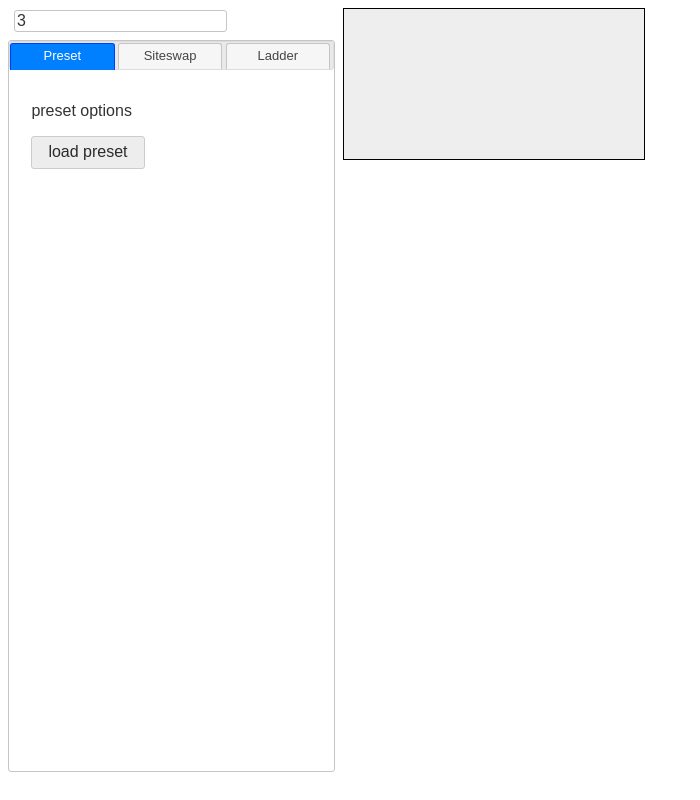
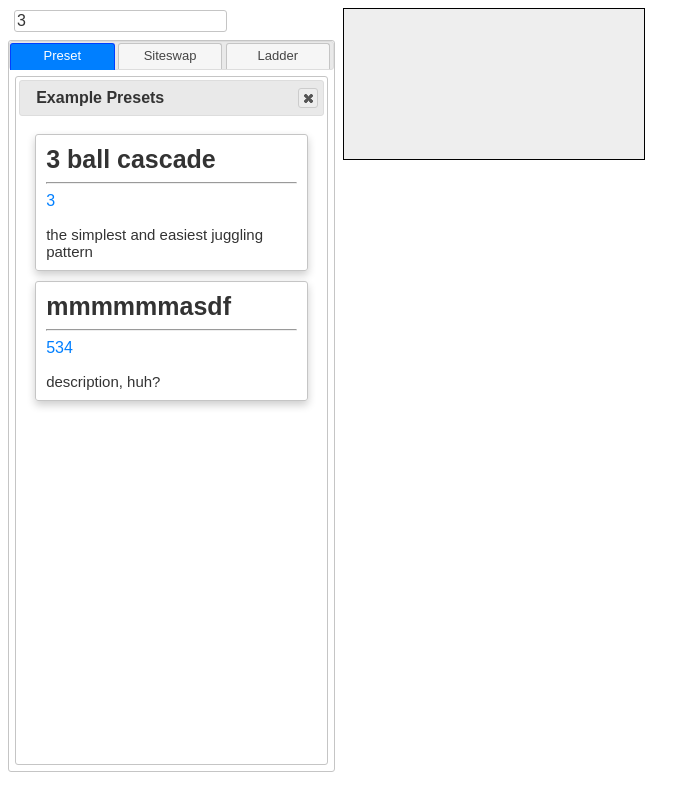
Before and after one commit to silso/siteswapsim, a plain HTML site: page index.html in a window 1280 px wide. Both pictures are taken after a click on the button "load preset". Shown: the whole page, without its empty margins (0-700 px from the left). Drawn offline with nearby package versions, Linux system fonts and the light colour scheme.

Commit message:
basic preset selection functionality (cards)

```diff
--- a/index.html
+++ b/index.html
@@ -75,8 +75,19 @@
 					</div>
 				</div>
 				<div id='presetOptions'>
-					<p>preset options</p>
+					<h2 id='asdf'>Current preset:</h2>
+					<div id='currentPresetWrapper'>
+						<div id='currentPreset' class='presetCard'>
+							<p class='presetTitle'><strong>name</strong></p>
+							<hr>
+							<p class='presetSiteswap'>534abcd</p>
+							<p class='presetDescription'>hey this is a description</p>
+						</div>
+					</div>
+					<button id='loadPresetBasic' class='ui-button ui-widget ui-corner-all'>load preset basic</button>
 					<button id='loadPreset' class='ui-button ui-widget ui-corner-all'>load preset</button>
+					<div id='examplePresets' title='Example Presets'>
+					</div>
 				</div>
 			</div>
 		</div>
--- a/parseInput.js
+++ b/parseInput.js
@@ -1,13 +1,15 @@
 'use strict';
 
 //TODO: (maybe) instead of destroying sliders in resetLadder, delete handles. this way functions aren't redefined each time ladder is reset
-//TODO: make slider handle value not on slider (by appending an element)
+//TODO: make slider handle value not on top of slider (by appending an element)
 //TODO: give ladder lines colors based on the loop they are in
+//TODO: when bottom handle on right slider is brought to very bottom, allow to then be dragged down from the top (wrap around)
 
 //temporary global to figure out animation stuff
 var preset;
 var animationInstance;
-var presetArr = [];
+var examplePresetArr = [];
+var customPresetArr = [];
 
 
 $(document).ready(function() {
@@ -20,22 +22,33 @@ $(document).ready(function() {
 	var speedLimit = document.getElementById('speedLimit');
 	var repeatCount = document.getElementById('repeatCount');
 
+	//allow resizing of user entry
+	$('#userEntryWrapper').resizable({
+		handles: 'e',
+		minWidth: 310
+	});
+	//intialize tabs
+	$('#tabs').tabs();
+	//disable ladder tab until preset is entered
+	$('#tabs').tabs('disable', '#ladderDiagram');
+
 	//<editor-fold> PRESET DEFINITION *******************************************
-	var Preset = function(site, params = [1, 1, 1, 1, 1]) {
+	var Preset = function(site, params = ['a', 'b', 1, 1, 1, 1, 1]) {
 		//this class holds the config of the siteswap, including rhythm.
 
 		this.site = site; //siteswap object
-		this.name = site.siteStr;
-		this.repeats = params[0]; //get # of repeats from spinner
+		this.name = params[0];
+		this.description = params[1];
+		this.repeats = params[2]; //get # of repeats from spinner
 		this.throwInfo; //this has info about where lines go
 		this.beats = {left: [], right: []}; //rhythm of this instance of a siteswap
-		this.throwTime = params[1]; //starting value for time between any throw and catch (in slider length units)
-		this.dwellLimit = params[2]; //smallest allowed value for dwell time (default dwell time is 1 - throwTime)
-		this.throwLimit = params[3]; //smallest allowed value to throw one ball then catch a different ball in the same hand
-		this.speedLimit = params[4]; //smallest allowed value to throw a ball to the other hand (maybe shouldn't have this or throwLimit, doesn't make a ton of sense physically)
+		this.throwTime = params[3]; //starting value for time between any throw and catch (in slider length units)
+		this.dwellLimit = params[4]; //smallest allowed value for dwell time (default dwell time is 1 - throwTime)
+		this.throwLimit = params[5]; //smallest allowed value to throw one ball then catch a different ball in the same hand
+		this.speedLimit = params[6]; //smallest allowed value to throw a ball to the other hand (maybe shouldn't have this or throwLimit, doesn't make a ton of sense physically)
 	}
-	Preset.prototype.init = function(a) {
-		if (a) this.getAttributes();
+	Preset.prototype.init = function(isNew) {
+		if (isNew) this.getAttributes();
 		else this.throwInfo = this.site.printThrowInfo(this.repeats);
 		this.makeBeats();
 		this.makeColors();
@@ -102,13 +115,9 @@ $(document).ready(function() {
 	}
 	//</editor-fold> PRESET DEFINITION ******************************************
 
-	var a = new Preset(new Siteswap('3'), [2, 0.1, 0.4, 0.25, 0.4]);
-	a.init(false);
-	presetArr.push(a);
-
 	//<editor-fold> PRESET OPTIONS **********************************************
-	var loadPreset = function(i) {
-		preset = presetArr[i];
+	var loadPreset = function(pr) {
+		preset = pr;
 		preset.setForms();
 		resetLadder();
 	}
@@ -118,9 +127,97 @@ $(document).ready(function() {
 		presetArr.push(preset);
 	}
 
+	var updateCurrentPreset = function(presetCard) {
+		var currentPresetWrapper = document.getElementById('currentPresetWrapper');
+		var current = document.getElementById('currentPreset');
+		var newNode = presetCard.cloneNode(true);
+		newNode.id = 'currentPreset';
+
+		currentPresetWrapper.removeChild(current);
+		currentPresetWrapper.appendChild(newNode);
+
+		// current.replaceWith(newNode);
+		// newNode.id = 'currentPreset';
+	}
+
+	//fill example preset array
+	var pr;
+	pr = new Preset(new Siteswap('3'), ['3 ball cascade', 'the simplest and easiest juggling pattern', 1, 0.1, 0.4, 0.25, 0.4]);
+	pr.init(false);
+	examplePresetArr.push(pr);
+	pr = new Preset(new Siteswap('534'), ['mmmmmmasdf', 'description, huh?', 1, 0.5, 0.4, 0.25, 0.4]);
+	pr.init(false);
+	examplePresetArr.push(pr);
+
+	//push into example presets dialog
+	var makeCards = function(arr, container) {
+		container = document.getElementById(container);
+		for (let i = 0; i < arr.length; i++) {
+			let card, p, strong, text, hr;
+			card = document.createElement('DIV');
+			card.classList.add('presetCard');
+			p = document.createElement('P');
+			p.classList.add('presetTitle');
+			strong = document.createElement('STRONG');
+			text = document.createTextNode(arr[i].name);
+			strong.appendChild(text);
+			p.appendChild(strong);
+			card.appendChild(p); //title
+			hr = document.createElement('HR');
+			card.appendChild(hr); //horizontal line
+			p = document.createElement('P');
+			p.classList.add('presetSiteswap');
+			text = document.createTextNode(arr[i].site.siteStr);
+			p.appendChild(text);
+			card.appendChild(p); //siteswap
+			p = document.createElement('P');
+			p.classList.add('presetDescription');
+			text = document.createTextNode(arr[i].description);
+			p.appendChild(text);
+			card.appendChild(p); //description
+
+			card.onclick = function() {
+				loadPreset(arr[i]);
+				updateCurrentPreset(card);
+				examplePresets.dialog('close');
+			}
+
+			container.appendChild(card);
+		}
+	}
+
+	makeCards(examplePresetArr, 'examplePresets');
+
+	document.getElementById('loadPresetBasic').onclick = function() {
+		loadPreset(examplePresetArr[0]);
+	}
+
+	var examplePresets = $('#examplePresets');
+	examplePresets.dialog({
+		autoOpen: false,
+		show: {
+			effect: 'fade',
+			duration: 100
+		},
+		hide: {
+			effect: 'fade',
+			duration: 100
+		},
+		resizable: false,
+		draggable: false,
+		position: {my: 'left+6px top+6px', at: 'left top', of: '#presetOptions'},
+		height: $('#tabs').height() - $('#tabNames').height() - 14,
+		width: $('#tabs').width() - 20
+	});
+
+
 	document.getElementById('loadPreset').onclick = function() {
-		loadPreset(0);
+		examplePresets.dialog('open');
 	}
+	$('#tabs').tabs({
+		activate: function() {
+		examplePresets.dialog('close');
+	}});
 	//</editor-fold> PRESET OPTIONS *********************************************
 
 	//<editor-fold> INPUT *******************************************************
@@ -131,17 +228,6 @@ $(document).ready(function() {
       animationInstance = undefined;
       //animationInstance = new AnimationScript();
       //animationInstance.init(preset, false);
-	}
-
-	var loadPreset = function(i) {
-		preset = presetArr[i];
-		preset.setForms();
-		resetLadder();
-	}
-
-	var savePreset = function() {
-		console.log('saved preset index:', presetArr.length);
-		presetArr.push(preset);
 	}
 
 	//create siteswap and preset objects from entry
@@ -182,16 +268,6 @@ $(document).ready(function() {
 		}
 	}
 	//</editor-fold> SITESWAP ENTRY *********************************************
-
-	//allow resizing of user entry
-	$('#userEntryWrapper').resizable({
-		handles: 'e',
-		minWidth: 310
-	});
-	//intialize tabs
-	$('#tabs').tabs();
-	//disable ladder tab until preset is entered
-	$('#tabs').tabs('disable', '#ladderDiagram');
 
 	//<editor-fold> SITESWAP OPTIONS ********************************************
 	//default values for beat timings
@@ -424,6 +500,23 @@ $(document).ready(function() {
 	var marginTop = parseInt($('#leftSlider').css('marginTop')) + 1; //+1 for border
 	var marginSide = parseInt($('#leftSlider').css('marginLeft')) + 4; //+4 for border and inside width
 
+	var sizeRatio;
+	var windowResize = function() {
+		c.height = $('#tabs').height() - $('#tabNames').height() - 50;
+		c.width = $('#tabs').width();
+		sizeRatio = c.height / preset.throwInfo.endTime;
+
+		ctx.resetTransform();
+		ctx.transform(1, 0, 0, -1, marginSide, c.height - marginTop);
+
+		updateCanvasLines(preset, c, marginSide, sizeRatio);
+
+		examplePresets.dialog('option', 'height', $('#tabs').height() - $('#tabNames').height() - 14);
+		examplePresets.dialog('option', 'width', $('#tabs').width() - 20);
+	}
+	window.onresize = windowResize; //change element sizes when height changes
+	//if (animationInstance !== undefined) animationInstance.generateMovements(preset, false);
+
 	//fills canvasLines array with start and end points on the canvas
 	var updateCanvasLines = function(preset, canvas, marginSide, sizeRatio) {
 		var endTime = preset.throwInfo.endTime;
@@ -577,6 +670,7 @@ $(document).ready(function() {
 
 	var resetLadder = function() {
 		$('#tabs').tabs('enable', '#ladderDiagram');
+		windowResize(); //make canvas actually have stuff
 
 		//<editor-fold> SLIDER STUFF *********************************************
 		//create arrays of values which will represent starting handle positions on the sliders
@@ -683,24 +777,9 @@ $(document).ready(function() {
 			}
 		});
 		//</editor-fold> SLIDER STUFF ********************************************
+	};
 
-		//<editor-fold> CANVAS STUFF *********************************************
-		var sizeRatio;
-		var updateCanvasSize = function() {
-			c.height = $('#tabs').height() - $('#tabNames').height() - 50;
-			c.width = $('#tabs').width();
-			sizeRatio = c.height / preset.throwInfo.endTime;
-
-			ctx.resetTransform();
-			ctx.transform(1, 0, 0, -1, marginSide, c.height - marginTop);
-
-			updateCanvasLines(preset, c, marginSide, sizeRatio);
-		}
-		window.onresize = updateCanvasSize; //change canvas size when height changes
-		updateCanvasSize(); //this updates sizeRatio and transforms canvas context
-		//if (animationInstance !== undefined) animationInstance.generateMovements(preset, false);
-		//</editor-fold> CANVAS STUFF ********************************************
-	};
+	loadPreset(examplePresetArr[0]);
 
 	//</editor-fold> LADDER DIAGRAM *********************************************
 	//</editor-fold> INPUT ******************************************************
--- a/stylesheet.css
+++ b/stylesheet.css
@@ -71,6 +71,12 @@ body {
 	background-color: pink !important;
 }
 
+/*increase size of user entry resizing handle*/
+.ui-resizable-e {
+	width: 15px;
+	right: -5px;
+}
+
 #tabs {
 	padding: 0;
 	height: calc(100% - 40px);
@@ -84,15 +90,6 @@ body {
 	width: calc(33% - 4px) !important;
 }
 
-.ui-resizable-e {
-	width: 15px;
-	right: -5px;
-}
-
-#ladderTab {
-	margin-right: 0px;
-}
-
 .ui-tabs-anchor {
 	padding: 4px 0 4px 0 !important;
 	width: 100% !important;
@@ -101,19 +98,63 @@ body {
 	/* margin-right: 3px !important; */
 }
 
-#presetTab {
-	/* margin-right: 3px; */
-	/* width: calc(100%); */
+/*<editor-fold> PRESET OPTIONS ************************************************/
+
+#presetOptions h2 {
+	margin: 0 !important;
 }
 
+#examplePresets {
+	width: 10px;
+	height: 10px;
+}
+
+.presetCard {
+	border-width: 1px;
+	border-style: solid;
+	border-radius: 3px;
+	border-color: #c5c5c5;
+	padding: 10px;
+	box-shadow: 0 4px 8px 0 rgba(0,0,0,0.2);
+	transition: 0.3s;
+	margin: 10px 0 10px 0;
+}
+
+.presetCard:hover {
+    box-shadow: 0 8px 16px 0 rgba(0,0,0,0.2);
+}
+
+.presetTitle {
+	font-size: 25px;
+	margin: 0;
+}
+
+.presetSiteswap {
+	color: #007fff;
+	margin-top: 0;
+}
+
+.presetDescription {
+	font-size: 15px;
+	margin-bottom: 0;
+}
+
+/*</editor-fold> PRESET OPTIONS ***********************************************/
+
+/*<editor-fold> SITESWAP OPTIONS **********************************************/
  /*turns off html spinner arrows, we use jquery ui arrows*/
 input[type=number]::-webkit-inner-spin-button,
 input[type=number]::-webkit-outer-spin-button {
   -webkit-appearance: none;
   margin: 0;
 }
+/*</editor-fold> SITESWAP OPTIONS *********************************************/
 
 /*<editor-fold> LADDER DIAGRAM ************************************************/
+#ladderTab {
+	margin-right: 0px;
+}
+
 /*<editor-fold> LADDER INPUT **************************************************/
 #repeatCount {
 	height: 10px;
@@ -124,10 +165,10 @@ input[type=number]::-webkit-outer-spin-button {
 	display: inline-block;
 	margin: 6px;
 }
-#ladderDiagram .ui-spinner-button {
+#repeatCount .ui-spinner-button {
 	height: 11px;
 }
-#ladderDiagram .ui-spinner-input {
+#repeatCount .ui-spinner-input {
 	padding-top: 3px;
 	padding-bottom: 3px;
 	margin-top: 3px;
```
